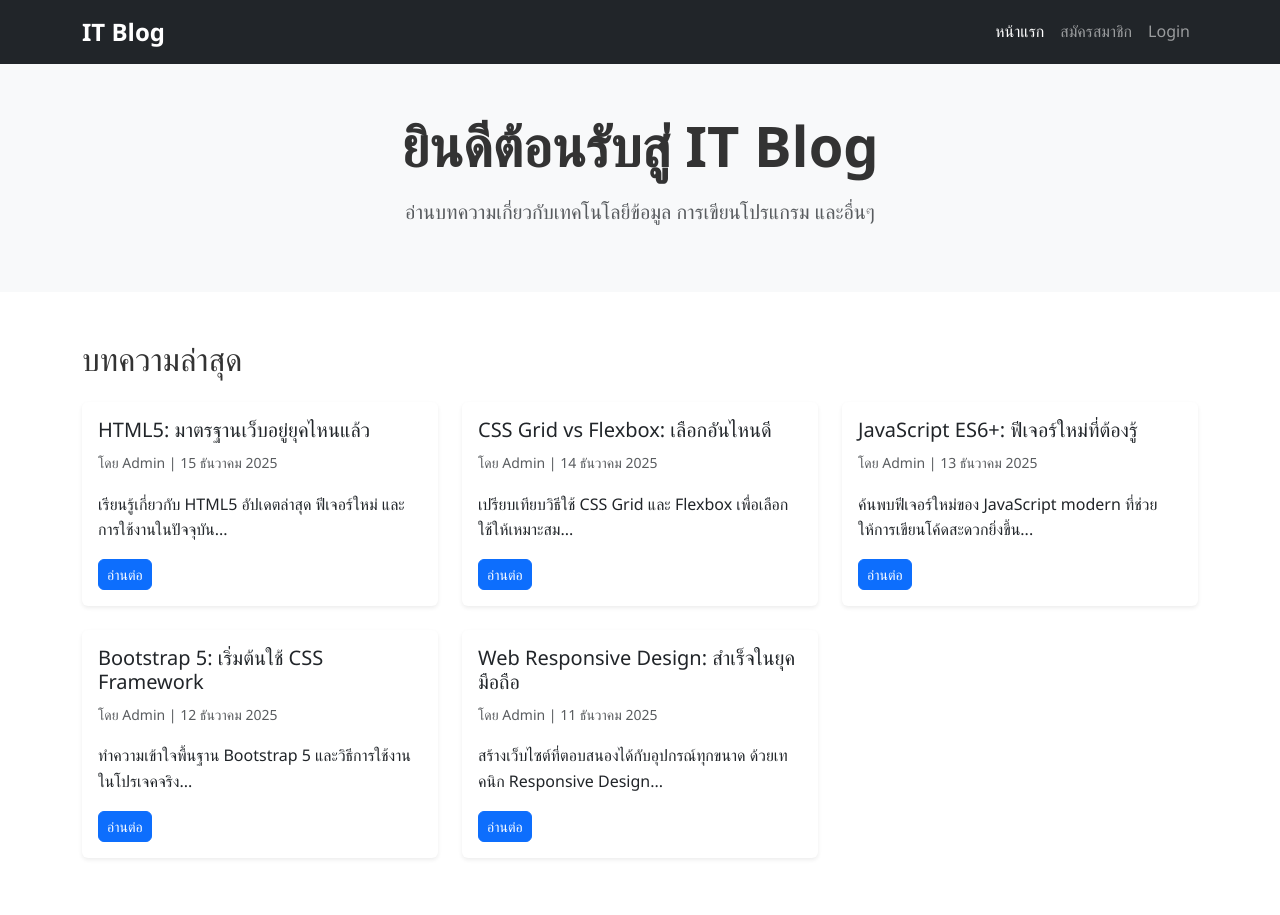
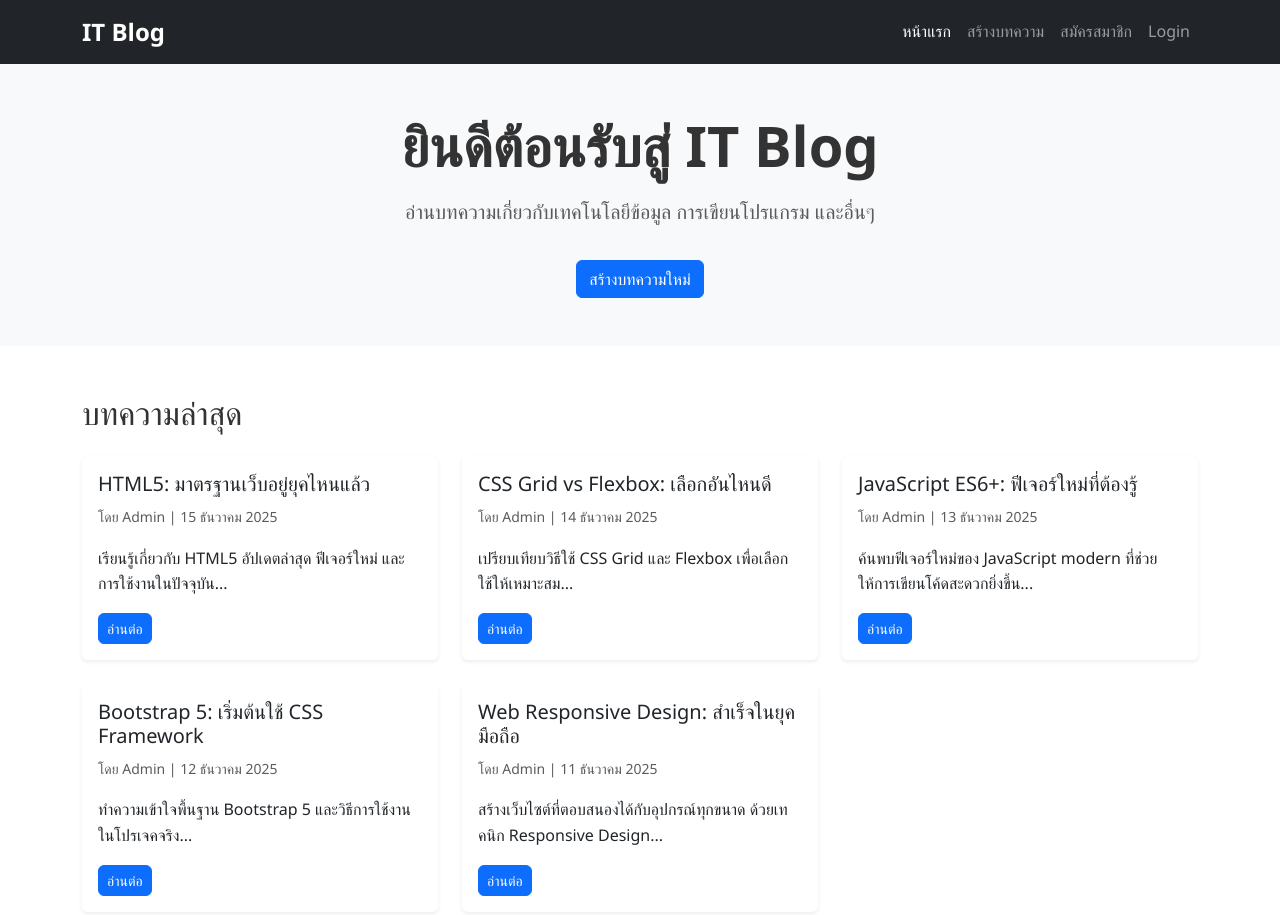
Before and after one commit to 67160184-dev/lab04-bootstrap, a plain HTML site: page index.html in a window 1280 px wide. Shown: the top 915 px of the page. Drawn offline with nearby package versions, Linux system fonts and the light colour scheme.

Commit message:
index update

```diff
--- a/index.html
+++ b/index.html
@@ -31,6 +31,9 @@
               <a class="nav-link active" href="index.html">หน้าแรก</a>
             </li>
             <li class="nav-item">
+                <li class="nav-item">
+              <a class="nav-link" href="create-blog.html">สร้างบทความ</a>
+            </li>
               <a class="nav-link" href="register.html">สมัครสมาชิก</a>
             </li>
             <li class="nav-item">
@@ -47,6 +50,11 @@
         <p class="lead text-muted">
           อ่านบทความเกี่ยวกับเทคโนโลยีข้อมูล การเขียนโปรแกรม และอื่นๆ
         </p>
+
+        <a href="create-blog.html" class="btn btn-primary mt-3">
+  สร้างบทความใหม่
+</a>
+
       </div>
     </div>
     <!-- Blog Posts Section -->
```
